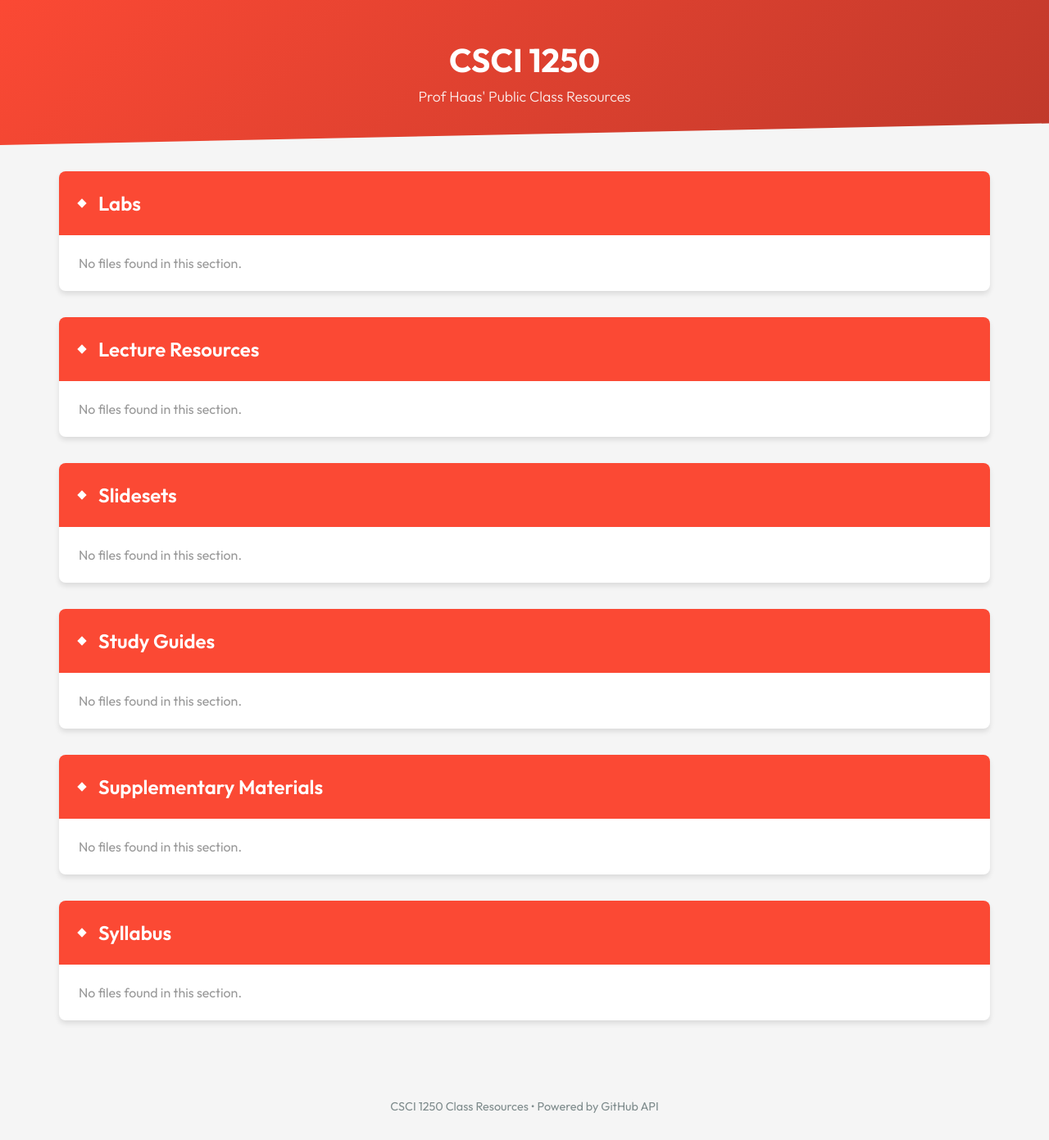
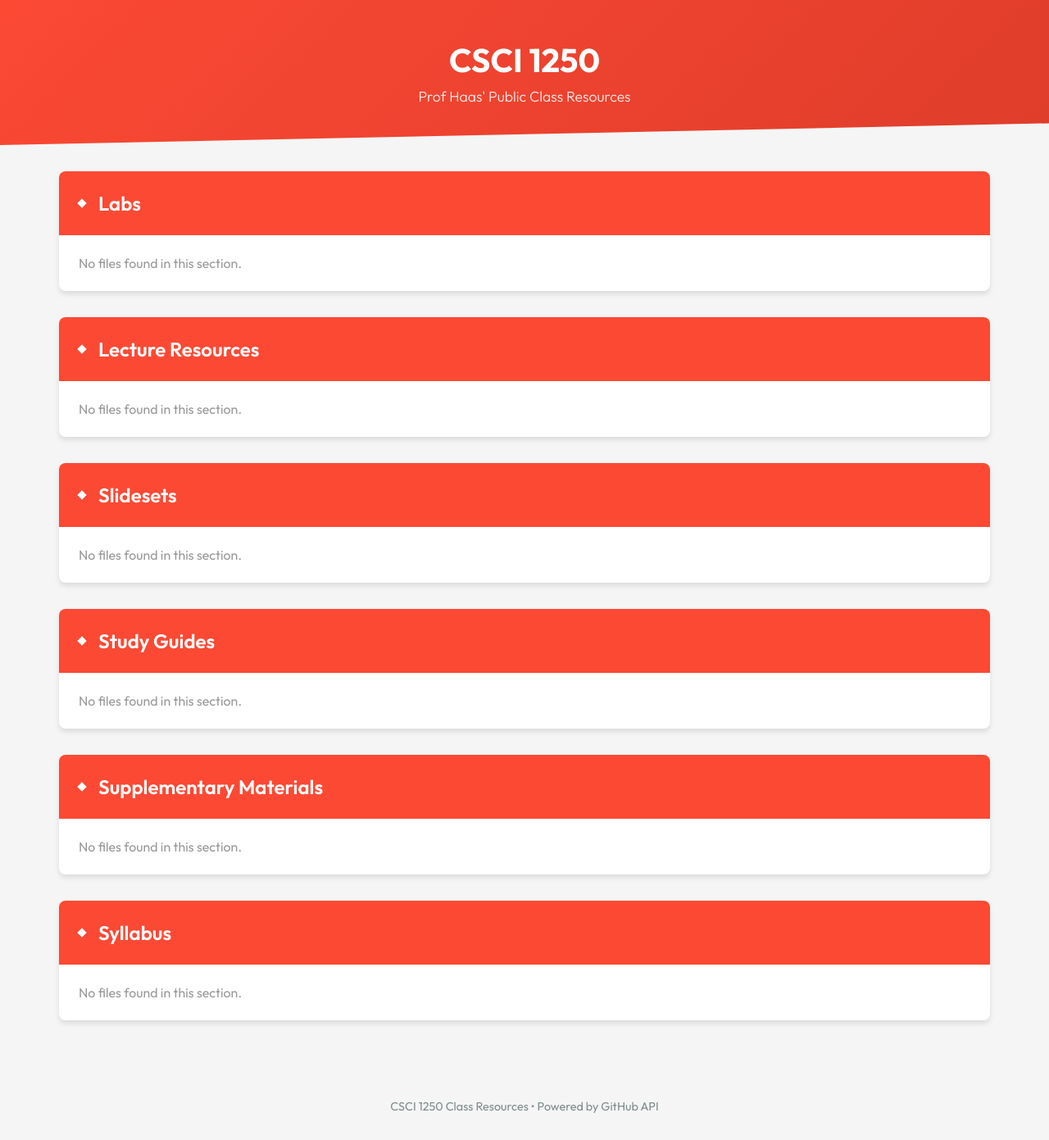
Before and after one commit to CSCI-1250/class_resources_public, a Jekyll site: the page index.html, which Jekyll copies as it is, in a window 1280 px wide. Shown: the whole page at 82% size. Built offline with Jekyll 4.4.1, drawn with Linux system fonts in a browser that asks for light colours.

Commit message:
Make red gradient more subtle

```diff
--- a/_layouts/custom_post.html
+++ b/_layouts/custom_post.html
@@ -24,7 +24,7 @@
     </style>
   </head>
   <body>
-    <header class="border-bottom-thick px-2 clearfix" style="background: linear-gradient(135deg, #fb4934 0%, #c0392b 100%); color: white;">
+    <header class="border-bottom-thick px-2 clearfix" style="background: linear-gradient(135deg, #fb4934 0%, #df3d2b 100%); color: white;">
       <div class="left sm-width-full py-1 mt-1 mt-lg-0">
         <a class="align-middle link-primary text-accent" href="{{ site.baseurl }}/" style="color: white;">
           {{ site.title }}
--- a/index.html
+++ b/index.html
@@ -28,7 +28,7 @@
         }
 
         header {
-            background: linear-gradient(135deg, #fb4934 0%, #c0392b 100%);
+            background: linear-gradient(135deg, #fb4934 0%, #df3d2b 100%);
             color: white;
             padding: 3rem 2rem;
             text-align: center;
```
